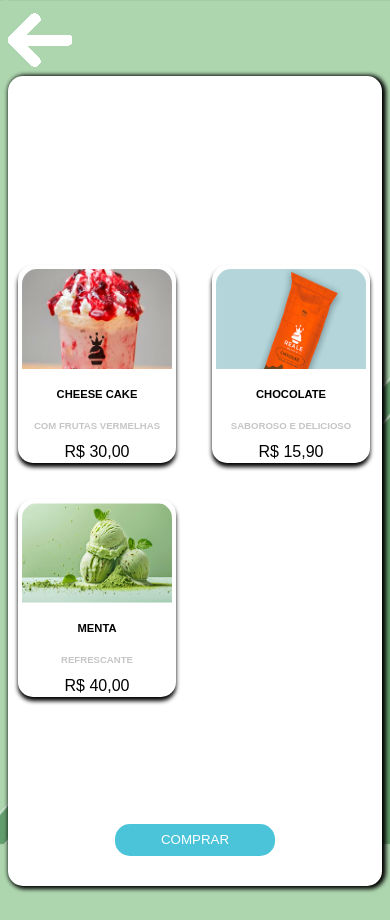
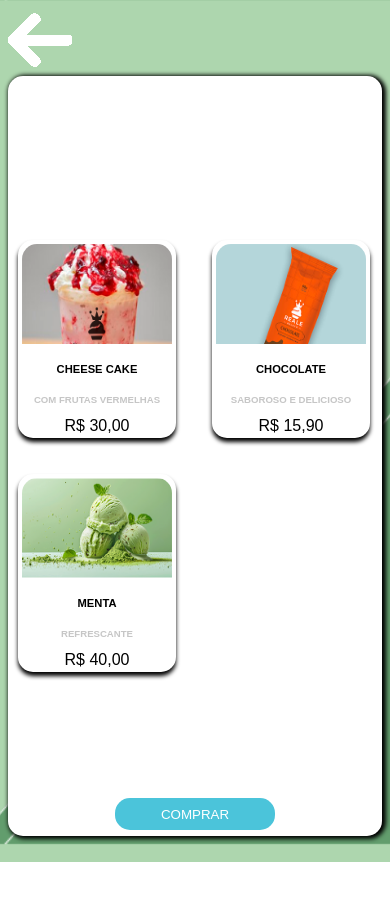
Before and after one commit to Kevinreisdacruz/projetointegrador, a PHP site: page /carrinho.html in a window 390 px wide. After the commit the page ends 862 px from the top, so only its background shows below. Run offline with PHP 8.4, Linux system fonts and the light colour scheme.

Commit message:
deixei o botao de comprar do carrinho responsivo

```diff
--- a/css/carrinho.css
+++ b/css/carrinho.css
@@ -2,7 +2,7 @@
 
     .botao{
         position: absolute;
-        top: 90%;
+        bottom: 80%;
     }
 }
 
@@ -38,7 +38,7 @@ body {
     align-items: center;
     background-color: white;
     width: 50rem;
-    height: 96vh;
+    height: 90vh;
     border-radius: 15px;
     box-shadow: 2px 1px 4px 2px;
 
@@ -85,6 +85,8 @@ body {
 
 .botao{
     display: flex;
+    position: absolute;
+    top: 87%;
     padding: 4rem;
 }
 
```
